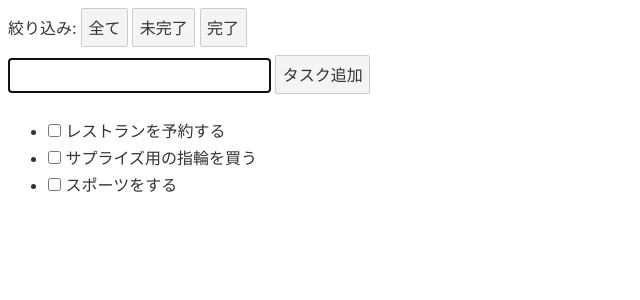
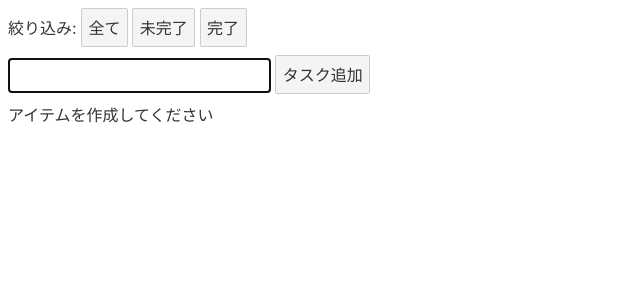
Before and after one commit to lil-shimon/svelte-example, a Svelte app: page / in a window 1280 px wide. Shown: the top 300 px of the page, without its empty margins (0-640 px from the left). Built offline with nearby package versions, Linux system fonts and the light colour scheme.

Commit message:
feat: 🎸 todoがnullの場合を追加

```diff
--- a/src/App.svelte
+++ b/src/App.svelte
@@ -1,12 +1,13 @@
 <script>
 import { onMount } from 'svelte'
 
-// Todo
-let todos = [
-	{id: 0, done: false, title: 'レストランを予約する'},
-	{id: 1, done: false, title: 'サプライズ用の指輪を買う'},
-	{id: 2, done: false, title: 'スポーツをする'}
-]
+/**
+ * Todos
+ * id {number}
+ * done {boolean}
+ * title {string}
+ */
+let todos = []
 
 // Todo Title
 let title = ''
@@ -50,6 +51,9 @@ const init = () => {
 	<button on:click={() => add()}>タスク追加</button>
 </div>
 <div>
+	{#if todos.length === 0}
+	<div>アイテムを作成してください</div>
+	{:else}
 	<ul>
 		<!-- foreach -->
 		<!-- (todo.id)と書くことでTodoとIdを紐付ける -> 変化を検知できる -->
@@ -59,6 +63,7 @@ const init = () => {
 		</li>
 		{/each}
 	</ul>
+	{/if}
 </div>
 
 <style></style>
```
